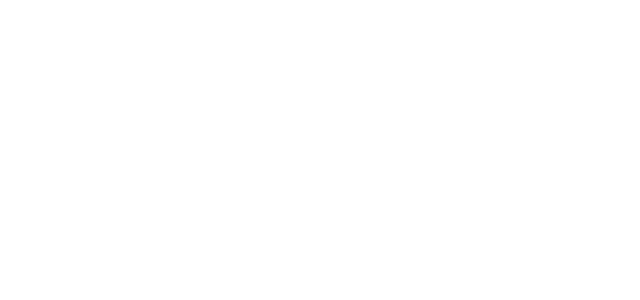
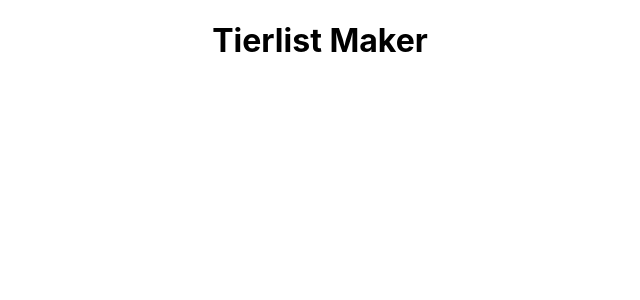
Before and after one commit to bxhuynh/genshin-tierlist-maker, a React (Create React App) app: page / in a window 1280 px wide. Shown: the top 300 px of the page, without its empty margins (320-960 px from the left). Built offline with nearby package versions, Linux system fonts and the light colour scheme.

Commit message:
install styled-components, create header

```diff
--- a/package.json
+++ b/package.json
@@ -10,11 +10,13 @@
         "@types/node": "^16.11.47",
         "@types/react": "^18.0.15",
         "@types/react-dom": "^18.0.6",
+        "@types/styled-components": "^5.1.25",
         "lint-staged": "^13.0.3",
         "react": "^18.2.0",
         "react-beautiful-dnd": "^13.1.0",
         "react-dom": "^18.2.0",
         "react-scripts": "5.0.1",
+        "styled-components": "^5.3.5",
         "typescript": "^4.7.4",
         "web-vitals": "^2.1.4"
     },
--- a/src/App.css
+++ b/src/App.css
@@ -1,2 +1,5 @@
 .App {
+    width: 100%;
+    height: 100vh;
+    overflow: hidden;
 }
--- a/src/App.tsx
+++ b/src/App.tsx
@@ -1,9 +1,13 @@
 import React from 'react';
-import logo from './logo.svg';
 import './App.css';
+import Header from './components/Header';
 
-function App() {
-    return <div className="App"></div>;
-}
+const App: React.FC = () => {
+    return (
+        <div className="App">
+            <Header />
+        </div>
+    );
+};
 
 export default App;
--- /dev/null
+++ b/src/components/Header/Header.tsx
@@ -0,0 +1,17 @@
+import React from 'react';
+import styled from 'styled-components';
+
+const HeaderContainer = styled.div`
+    height: 70px;
+    text-align: center;
+`;
+
+const Header: React.FC = () => {
+    return (
+        <HeaderContainer>
+            <h1>Tierlist Maker</h1>
+        </HeaderContainer>
+    );
+};
+
+export default Header;
--- /dev/null
+++ b/src/components/Header/index.tsx
@@ -0,0 +1,2 @@
+import Header from './Header';
+export default Header;
```
Also changed, not shown: .prettierrc.json, public/manifest.json, src/logo.svg (deleted), 1 other file (tests, documents, lock files or other folders).
